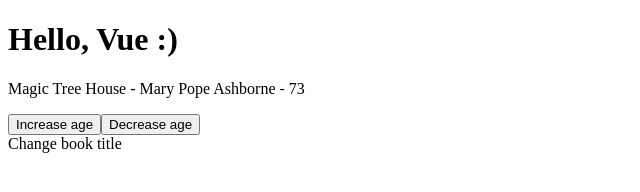
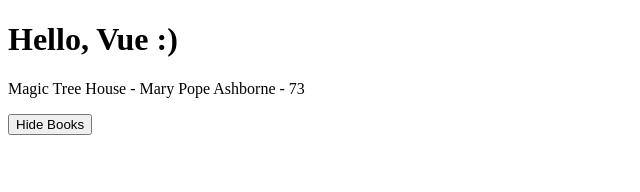
Before and after one commit to kylesdev91/vue-firebase, a plain HTML site: page index.html in a window 1280 px wide. Shown: the whole page, without its empty margins (0-640 px from the left). Drawn offline with nearby package versions, Linux system fonts and the light colour scheme.

Commit message:
Lecture 10

```diff
--- a/app.js
+++ b/app.js
@@ -1,14 +1,15 @@
 const app = Vue.createApp({
   data() {
     return {
+      showBooks: true,
       title: 'Magic Tree House',
       author: 'Mary Pope Ashborne',
       age: 73,
     };
   },
   methods: {
-    changeTitle(title) {
-      this.title = title;
+    toogleShowBooks() {
+      this.showBooks = !this.showBooks;
     },
   },
 });
--- a/index.html
+++ b/index.html
@@ -10,12 +10,15 @@
   <body>
     <h1>Hello, Vue :)</h1>
     <div id="app">
-      <p>{{ title }} - {{ author }} - {{ age }}</p>
+      <div v-if="showBooks">
+        <p>{{ title }} - {{ author }} - {{ age }}</p>
+      </div>
 
-      <button v-on:click="age++">Increase age</button>
-      <button v-on:click="age--">Decrease age</button>
-      <div @click="changeTitle('Diary of a Wimpy Kid')">Change book title</div>
-    </div>
+      <button @click="toogleShowBooks">
+        <span v-if="showBooks">Hide Books</span>
+        <span v-else>Show Books</span>
+      </button>
+
     <script src="app.js"></script>
   </body>
 </html>
```
